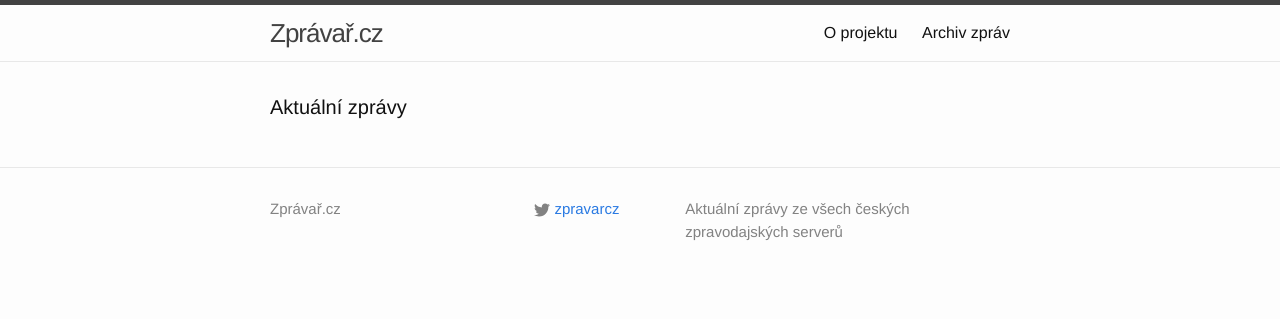
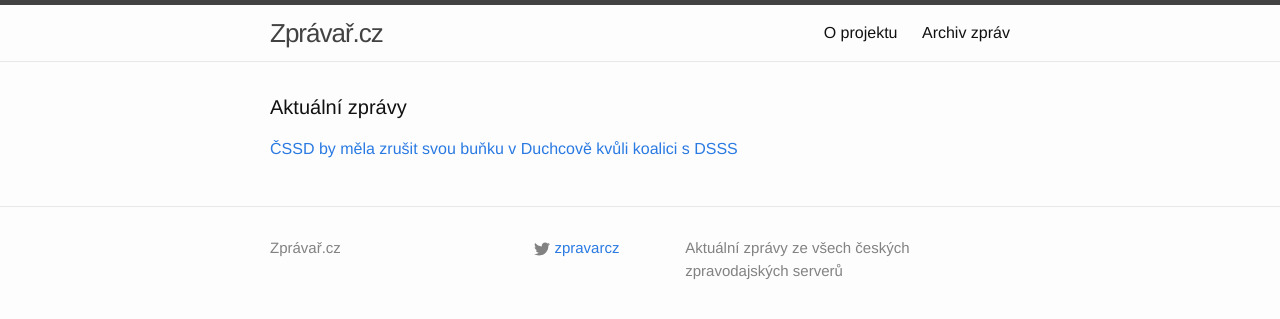
Before and after one commit to adliska/zpravar, a Jekyll site: the page built from index.html, in a window 1280 px wide. Shown: the top 319 px of the page. Built offline with Jekyll 4.4.1, drawn with Linux system fonts in a browser that asks for light colours.

Commit message:
zpravar news update

```diff
--- a/index.html
+++ b/index.html
@@ -5,4 +5,11 @@ layout: default
 <div class="home">
     <h1 class="page-heading">Aktuální zprávy</h1>
 
-</div>
+<p><a href="javascript:;" onclick="toggle_visibility('zpravy0')">ČSSD by měla zrušit svou buňku v Duchcově kvůli koalici s DSSS</a></p>
+<div id="zpravy0" style="display:none">
+<ul>
+<li><a href=http://www.ceskenoviny.cz/zpravy/zpravy/cssd-by-mela-zrusit-svou-bunku-v-duchcove-kvuli-koalici-s-dsss/1158428>ČSSD by měla zrušit svou buňku v Duchcově kvůli koalici s DSSS - www.ceskenoviny.cz</a></li>
+<li><a href=http://www.rozhlas.cz/_zprava/cssd-bude-jednat-o-zruseni-organizace-v-duchcove-kvuli-koalici-s-dsss--1432104>ČSSD bude jednat o zrušení organizace v Duchcově kvůli koalici s DSSS - www.rozhlas.cz</a></li>
+<li><a href=http://www.rozhlas.cz/_zprava/cssd-jedna-o-zruseni-organizace-v-duchcove-kvuli-koalici-s-dsss--1432104>ČSSD jedná o zrušení organizace v Duchcově kvůli koalici s DSSS - www.rozhlas.cz</a></li>
+</ul>
+</div></div>
```
